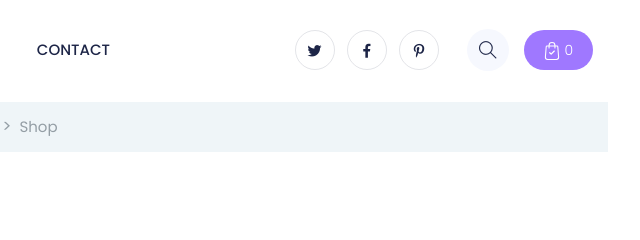
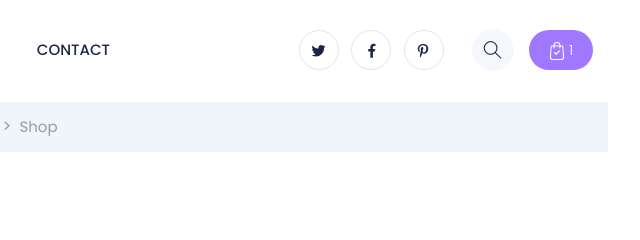
Before and after one commit to automationbro/html-test-site, a plain HTML site: page shop.html in a window 1280 px wide. Both pictures are taken after a click on the element 582 px from the left and 448 px from the top of the page. Shown: the top 240 px of the page, 637-1277 px from the left. Drawn offline with nearby package versions, Linux system fonts and the light colour scheme; files that its build step writes are made by us from their sources.

Commit message:
added cart-counter in shop page

```diff
--- a/shop.html
+++ b/shop.html
@@ -102,7 +102,7 @@
                     <li>
                       <div class="card-stor">
                         <img src="assets/img/gallery/card.svg" alt="" />
-                        <span>0</span>
+                        <span id="cart-counter">0</span>
                       </div>
                     </li>
                   </ul>
@@ -224,7 +224,7 @@
                     <div class="single-new-arrival mb-50 text-center">
                       <div class="popular-img">
                         <img src="assets/img/gallery/arrival2.png" alt="" />
-                        <div class="favorit-items">
+                        <div class="favorit-items" onclick="addToCart()">
                           <!-- <span class="flaticon-heart"></span> -->
                           <img
                             src="assets/img/gallery/favorit-card.png"
@@ -723,7 +723,14 @@
       function enableSearch() {
         setTimeout(() => {
           document.getElementById('search-input').disabled = false;
-        }, Math.floor(Math.random() * 2000) + 100);
+        }, Math.floor(Math.random() * 2000) + 500);
+      }
+
+      function addToCart() {
+        setTimeout(() => {
+          let count = Number($('#cart-counter').html());
+          $('#cart-counter').html(count + 1);
+        }, Math.floor(Math.random() * 2000) + 1000);
       }
     </script>
 
```
